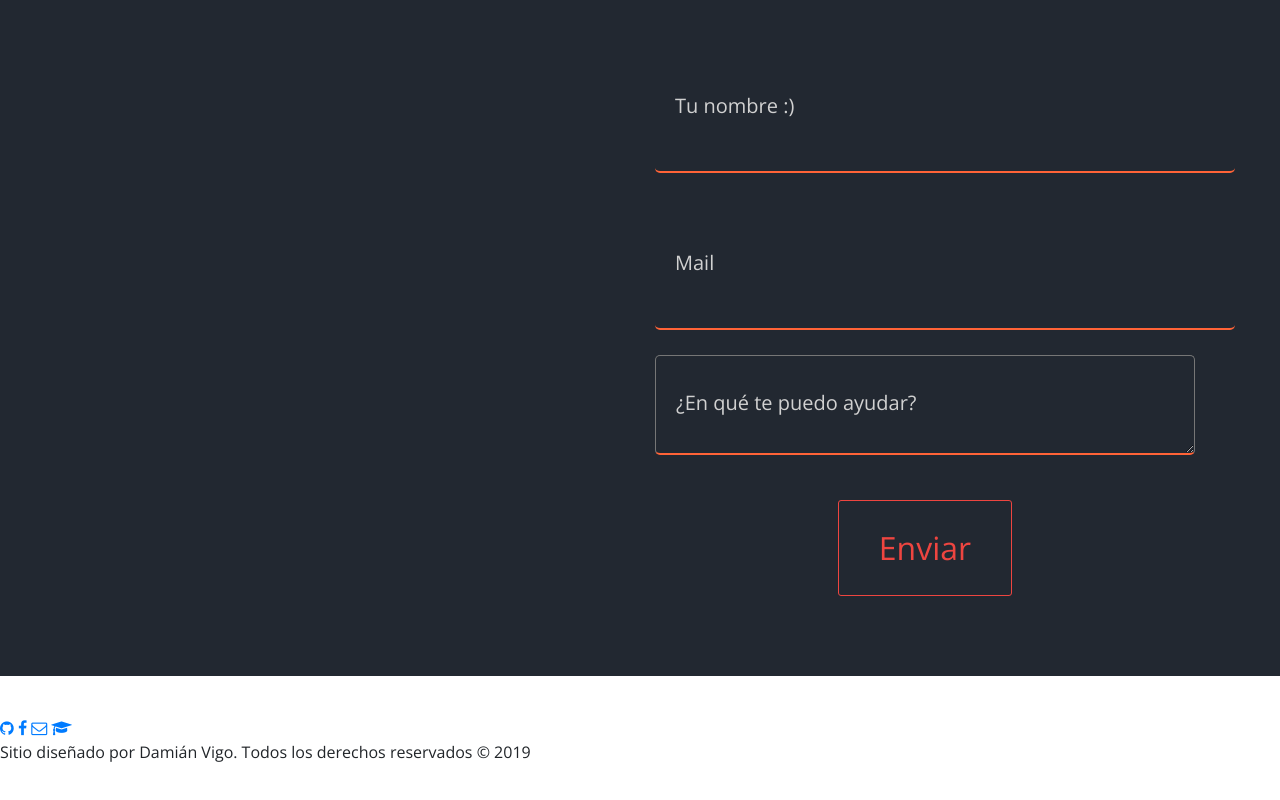
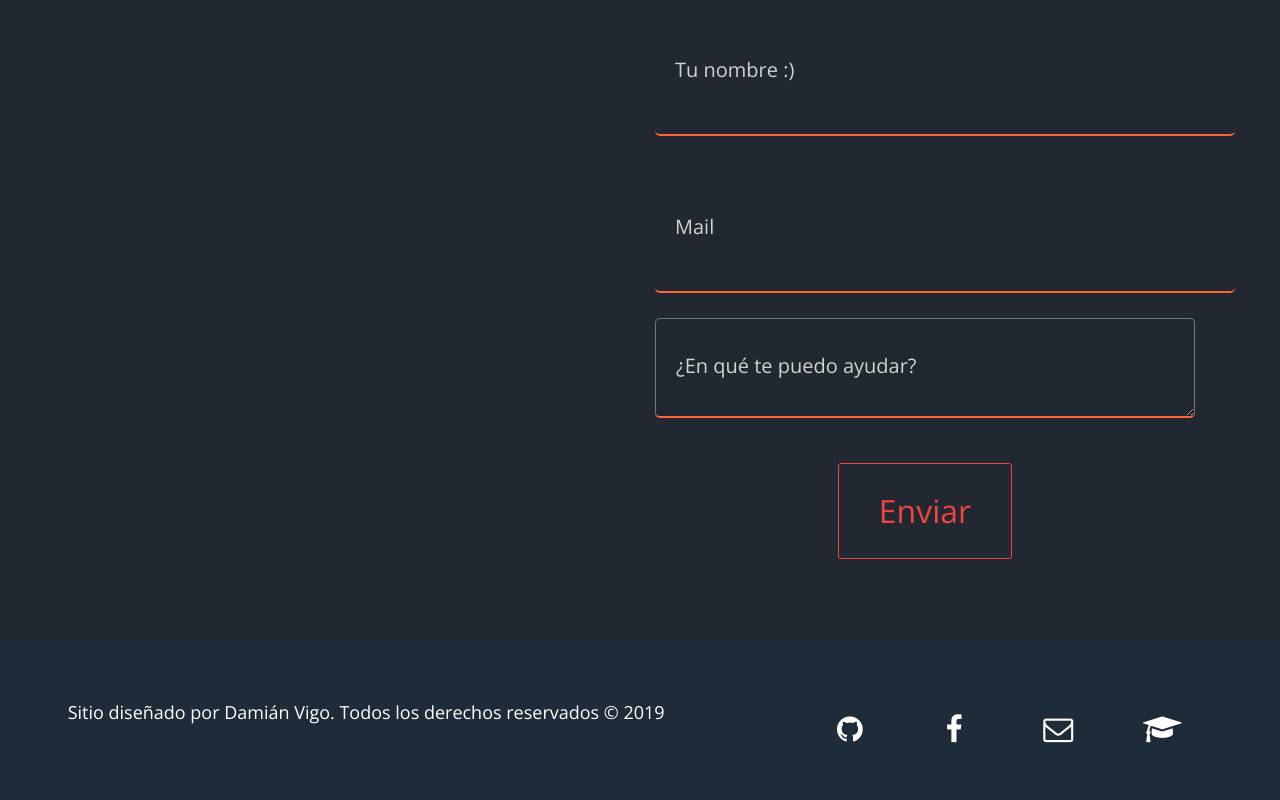
Before and after one commit to damianvigo/Mi-Portafolio, a plain HTML site: page index.html in a window 1280 px wide. Shown: the part 3241-4041 px from the top of the page. Before the commit the page ends 4020 px from the top, so only its background shows below. Drawn offline with nearby package versions, Linux system fonts and the light colour scheme.

Commit message:
terminado footer

```diff
--- a/css/_footer.sass
+++ b/css/_footer.sass
@@ -0,0 +1,39 @@
+footer
+  .redes-sociales
+    background: #1e2b38
+    padding: 60px 0
+    display: flex
+    justify-content: space-around
+    .github
+      &:hover
+        background: #333
+        border-radius: 50px
+    .facebook
+      &:hover
+        background: #3b5998
+        border-radius: 50px
+    .gmail
+      &:hover
+        background: #ea4335
+        border-radius: 50px
+    .study
+      &:hover
+        background: #34bf49
+        border-radius: 50px
+    .items
+      order: 2
+      a
+        color: #fff
+        text-align: center
+        width: 60px
+        height: 60px
+        display: inline-block
+        padding: 15px 0
+        border-radius: 3px
+        font-size: 30px
+        margin: 0 20px
+        line-height: 16px
+    .creado-por
+      color: #fff
+      font-size: 18px
+      order: 1
--- a/index.html
+++ b/index.html
@@ -220,7 +220,7 @@
           </div>
         </div>
 
-        <div class="row galeria">
+        <div class="row galeria m-0">
           <div class="col-12 col-md-6 mb-5 col-lg-2">
             <div class="material-placeholder">
               <img src="img/cafe.jpg" title="Café" class="responsive-img materialboxed" alt="Sitio web de una Cafetería"
@@ -291,7 +291,7 @@
     </section>
 
 
-    <section class="certificado-contacto">
+    <section class="certificado-contacto m-0">
       <div class="container">
         <div class="row">
           <div class="col-12 col-md-6">
```
Also changed, not shown: css/styles.css, 1 other file.
